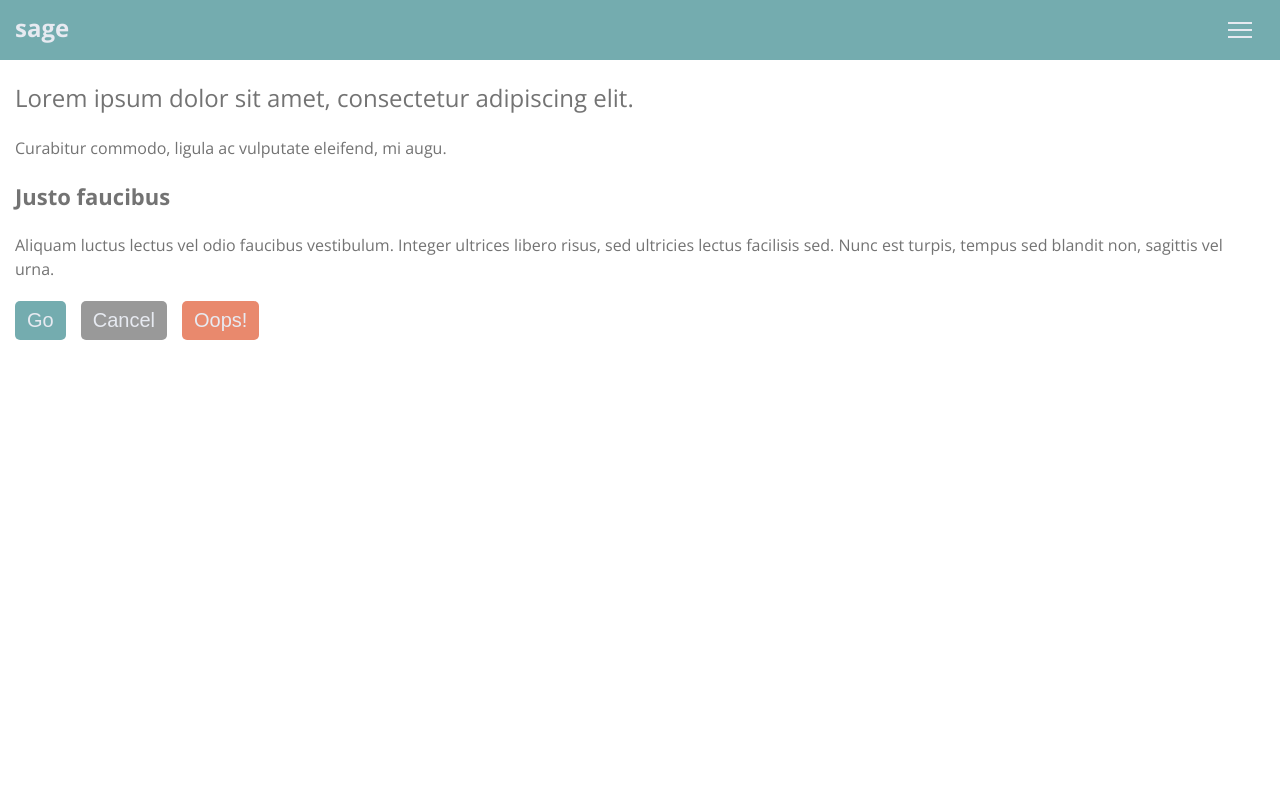
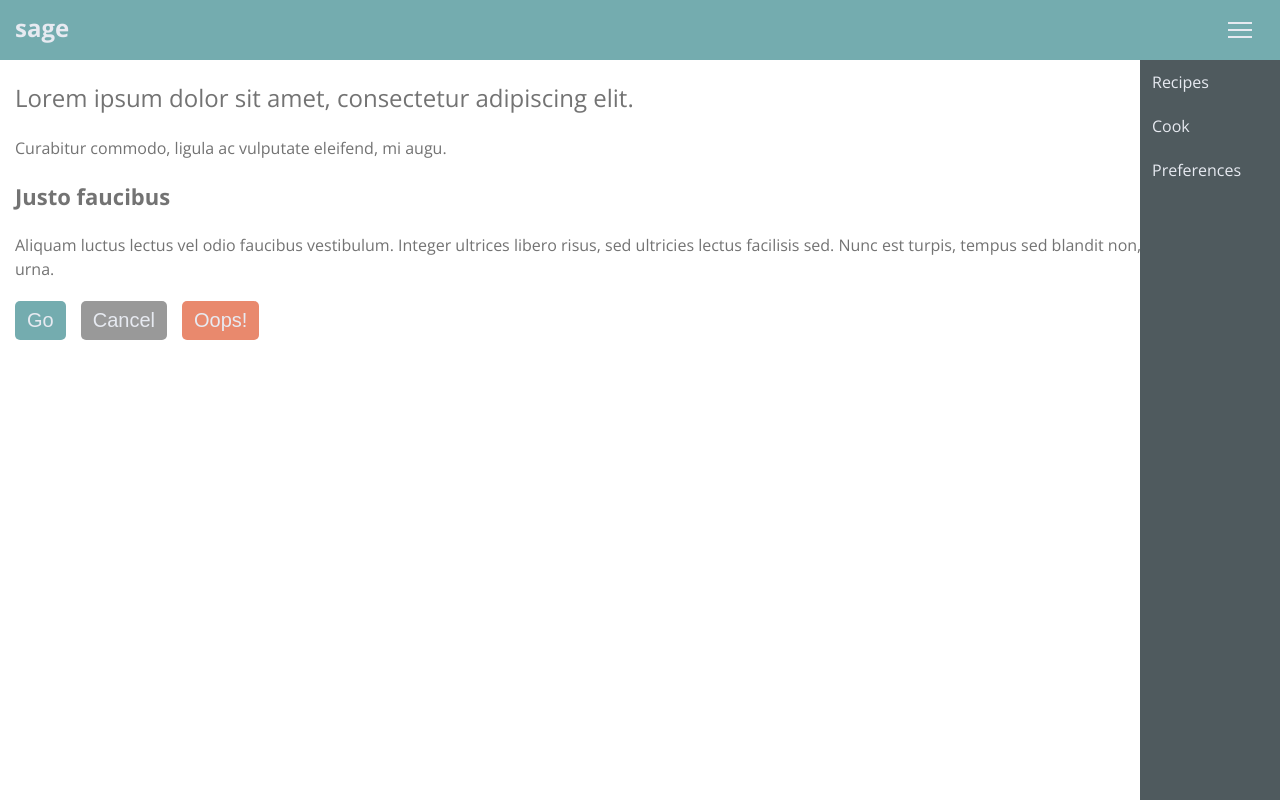
Before and after one commit to markallum/sage, an Angular app in the folder Client/: page / in a window 1280 px wide. Both pictures are taken after a click on the button 1240 px from the left and 30 px from the top of the page. Built offline with nearby package versions, Linux system fonts and the light colour scheme.

Commit message:
Implemented nav visibility toggling

```diff
--- a/Client/src/app/layout/header/header.component.html
+++ b/Client/src/app/layout/header/header.component.html
@@ -1,8 +1,28 @@
 <header class="app-header">
   <h1 class="app-title">{{ title | lowercase }}</h1>
-  <button class="menu-button" type="button">
+  <button class="menu-button" type="button" (click)="toggleMenu()">
     <div class="menu-button-bar"></div>
     <div class="menu-button-bar"></div>
     <div class="menu-button-bar"></div>
   </button>
 </header>
+
+<nav *ngIf="menuVisible">
+  <ul>
+    <li>
+      <a href="#">
+        Recipes
+      </a>
+    </li>
+    <li>
+      <a href="#">
+        Cook
+      </a>
+    </li>
+    <li>
+      <a href="#">
+        Preferences
+      </a>
+    </li>
+  </ul>
+</nav>
--- a/Client/src/app/layout/header/header.component.scss
+++ b/Client/src/app/layout/header/header.component.scss
@@ -1,42 +1,68 @@
 @import '../../styles/colours.scss';
 
 .app-header {
-    width:100%;
-    background:$gulf-stream;
-    padding:10px 15px;
-    height:60px;
-    position:fixed;
-    top:0;
-    left:0;
+  width: 100%;
+  background: $gulf-stream;
+  padding: 10px 15px;
+  height: 60px;
+  position: fixed;
+  top: 0;
+  left: 0;
 }
 
 .app-title {
-    color:$flitter;
-    margin:0;
-    padding:0;
-    height:40px;
+  color: $flitter;
+  margin: 0;
+  padding: 0;
+  height: 40px;
 }
 
 .menu-button {
-    height:60px;
-    width:60px;
-    position:fixed;
-    top:0;
-    right:10px;
-    background:$gulf-stream;
-    border:0;
-    padding:0 18px;
-    transition:background-color 0.3s ease-in;
+  height: 60px;
+  width: 60px;
+  position: fixed;
+  top: 0;
+  right: 10px;
+  background: $gulf-stream;
+  border: 0;
+  padding: 0 18px;
+  transition: background-color 0.3s ease-in;
 
-    &:hover {
-        background:darken($gulf-stream, 10%);
-        cursor:pointer;
-    }
+  &:hover {
+    background: darken($gulf-stream, 10%);
+    cursor: pointer;
+  }
 }
 
 .menu-button-bar {
-    width:24px;
-    height:2px;
-    margin:5px 0 5px;
-    background:$flitter;
+  width: 24px;
+  height: 2px;
+  margin: 5px 0 5px;
+  background: $flitter;
 }
+
+nav {
+  position: fixed;
+  z-index: 5;
+  top: 60px;
+  bottom: 0;
+  right: 0;
+  width: 140px;
+  background: $feldgrau;
+
+  ul {
+    margin: 0;
+  }
+
+  a {
+    display: block;
+    padding: 10px 12px;
+    text-decoration: none;
+    color: $flitter;
+    transition: color 0.3s ease-in-out;
+
+    &:hover {
+      color: $gulf-stream;
+    }
+  }
+}
--- a/Client/src/app/layout/header/header.component.ts
+++ b/Client/src/app/layout/header/header.component.ts
@@ -1,5 +1,6 @@
-import { Component, OnInit } from '@angular/core';
+import { Component, OnInit,  } from '@angular/core';
 import { AppSettings } from 'src/app/core/app-settings';
+
 
 @Component({
   selector: 'app-header',
@@ -8,9 +9,14 @@ import { AppSettings } from 'src/app/core/app-settings';
 })
 export class HeaderComponent implements OnInit {
   title = AppSettings.appName;
+  menuVisible = false;
   constructor() { }
 
   ngOnInit() {
   }
 
+  toggleMenu() {
+    this.menuVisible = !this.menuVisible;
+  }
+
 }
```
